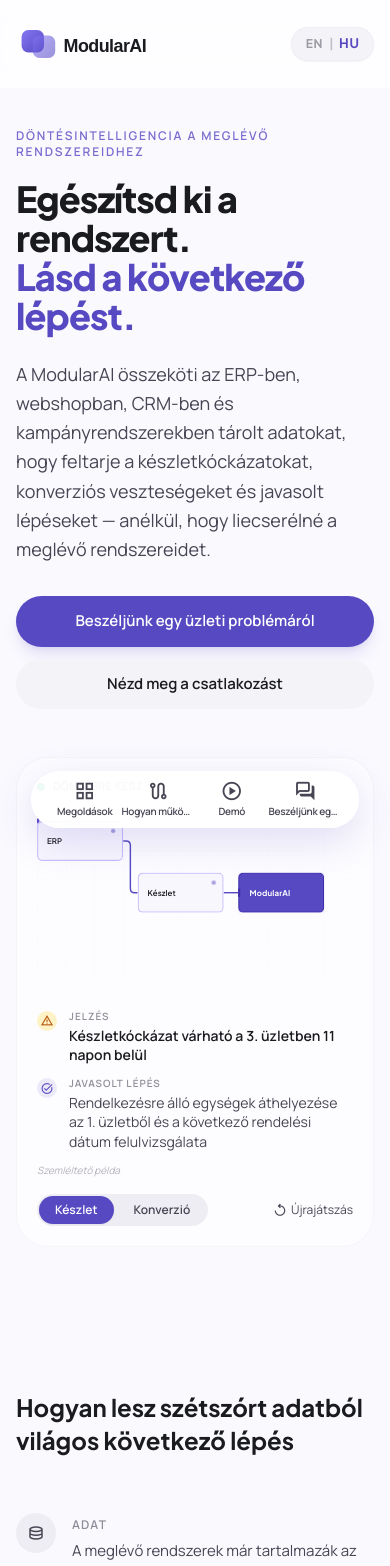
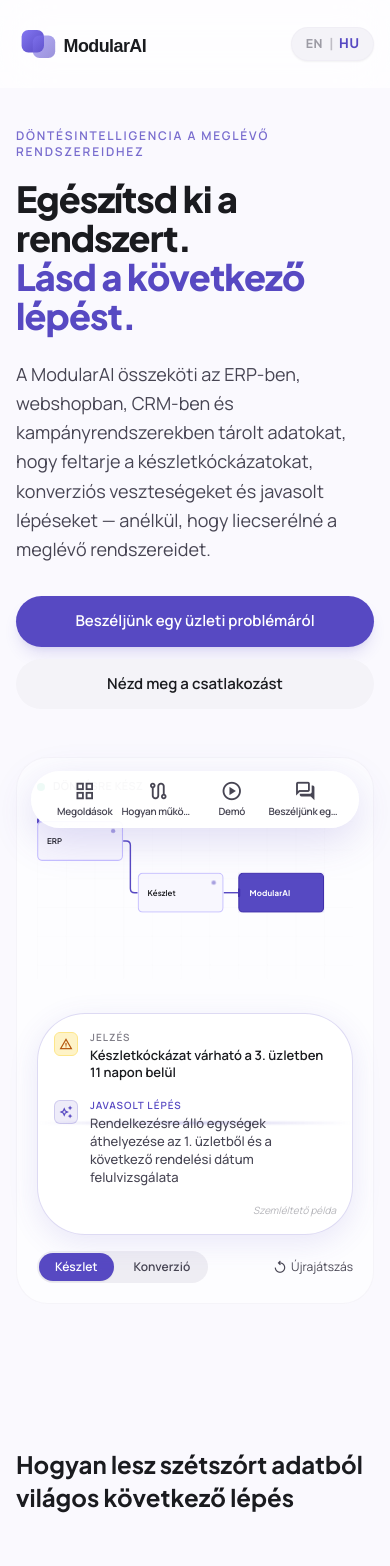
Before and after one commit to szarkamarci/modularsys, a React (Vite) app: page / in a window 390 px wide. Shown: the top 1566 px of the page. Built offline with nearby package versions, Linux system fonts and the light colour scheme.

Commit message:
feat: animate prediction readout and make mobile top navbar scrollable

```diff
--- a/src/components/DockingHero.jsx
+++ b/src/components/DockingHero.jsx
@@ -247,35 +247,64 @@
 const SignalReadout = ({ scenario, t }) => (
   <motion.div
     key={scenario}
-    initial={{ opacity: 0, y: 8 }}
-    animate={{ opacity: 1, y: 0 }}
-    exit={{ opacity: 0, y: -8 }}
-    transition={{ duration: 0.35 }}
-    className="mt-5 space-y-3"
+    initial={{ opacity: 0, height: 0 }}
+    animate={{ opacity: 1, height: 'auto' }}
+    exit={{ opacity: 0, height: 0 }}
+    transition={{ duration: 0.4, ease: "easeOut" }}
+    className="mt-6 p-4 rounded-xl bg-white dark:bg-slate-900 border border-primary/20 shadow-[0_8px_30px_rgba(87,73,194,0.12)] relative overflow-hidden"
   >
-    <div className="flex items-start gap-3">
-      <span className="mt-0.5 w-5 h-5 rounded bg-amber-100 flex items-center justify-center shrink-0">
-        <span className="material-symbols-outlined text-amber-700" style={{ fontSize: 13 }}>warning</span>
+    {/* Animated AI scanline effect */}
+    <motion.div
+      className="absolute left-0 right-0 h-[2px] bg-gradient-to-r from-transparent via-primary/40 to-transparent blur-[1px]"
+      initial={{ top: '-10%' }}
+      animate={{ top: '110%' }}
+      transition={{ duration: 2, repeat: Infinity, ease: 'linear' }}
+    />
+
+    <div className="space-y-4 relative z-10">
+      <motion.div
+        initial={{ opacity: 0, x: -10 }}
+        animate={{ opacity: 1, x: 0 }}
+        transition={{ delay: 0.3, duration: 0.4 }}
+        className="flex items-start gap-3"
+      >
+        <span className="mt-0.5 w-6 h-6 rounded-md bg-amber-100 flex items-center justify-center shrink-0 border border-amber-200">
+          <span className="material-symbols-outlined text-amber-700" style={{ fontSize: 14 }}>warning</span>
         </span>
         <div>
-        <p className="text-[10px] uppercase tracking-widest text-on-surface-variant/60 font-bold mb-0.5">{t('hero.signal_label')}</p>
-        <p className="text-sm font-semibold text-on-surface leading-snug">
+          <p className="text-[10px] uppercase tracking-widest text-on-surface-variant/70 font-bold mb-0.5">{t('hero.signal_label')}</p>
+          <p className="text-[13px] font-semibold text-on-surface leading-snug">
             {t(`hero.scenario_${scenario}_signal`)}
           </p>
         </div>
-    </div>
-    <div className="flex items-start gap-3">
-      <span className="mt-0.5 w-5 h-5 rounded bg-primary/10 flex items-center justify-center shrink-0">
-        <span className="material-symbols-outlined text-primary" style={{ fontSize: 13 }}>task_alt</span>
+      </motion.div>
+
+      <motion.div
+        initial={{ opacity: 0, x: -10 }}
+        animate={{ opacity: 1, x: 0 }}
+        transition={{ delay: 0.8, duration: 0.4 }}
+        className="flex items-start gap-3"
+      >
+        <span className="mt-0.5 w-6 h-6 rounded-md bg-primary/10 flex items-center justify-center shrink-0 border border-primary/20">
+          <span className="material-symbols-outlined text-primary" style={{ fontSize: 14 }}>auto_awesome</span>
         </span>
         <div>
-        <p className="text-[10px] uppercase tracking-widest text-on-surface-variant/60 font-bold mb-0.5">{t('hero.action_label')}</p>
-        <p className="text-sm text-on-surface-variant leading-snug">
+          <p className="text-[10px] uppercase tracking-widest text-primary font-bold mb-0.5">{t('hero.action_label')}</p>
+          <p className="text-[13px] text-on-surface-variant font-medium leading-snug">
             {t(`hero.scenario_${scenario}_action`)}
           </p>
         </div>
+      </motion.div>
+
+      <motion.p
+        initial={{ opacity: 0 }}
+        animate={{ opacity: 1 }}
+        transition={{ delay: 1.2, duration: 0.4 }}
+        className="text-[10px] text-on-surface-variant/40 italic text-right mt-1"
+      >
+        {t('hero.illustrative_label')}
+      </motion.p>
     </div>
-    <p className="text-[10px] text-on-surface-variant/40 italic">{t('hero.illustrative_label')}</p>
   </motion.div>
 );
 
--- a/src/components/Header.jsx
+++ b/src/components/Header.jsx
@@ -20,7 +20,7 @@
 
   return (
     <>
-      <nav className={`fixed top-0 w-full z-50 transition-all duration-300 bg-white/70 dark:bg-slate-900/70 backdrop-blur-xl ${scrolled ? 'shadow-[0px_20px_40px_rgba(87,73,194,0.06)]' : ''}`}>
+      <nav className={`absolute md:fixed top-0 w-full z-50 transition-all duration-300 bg-white/70 dark:bg-slate-900/70 backdrop-blur-xl ${scrolled ? 'shadow-[0px_20px_40px_rgba(87,73,194,0.06)]' : ''}`}>
         <div className="flex justify-between items-center px-4 md:px-8 py-4 max-w-7xl mx-auto font-headline antialiased">
           <div className="flex items-center gap-3">
             <Link to="/" className="flex items-center gap-2 z-50">
```
Lines whose indentation alone changed are shown as unchanged.
